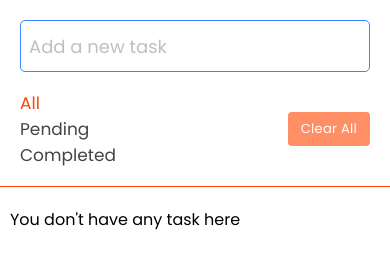
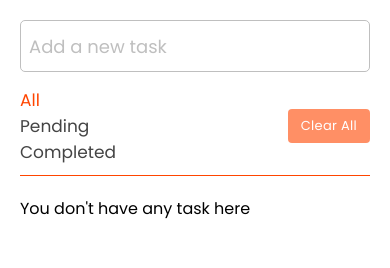
Before and after one commit to devhimal/todo, a plain HTML site: page index.html in a window 390 px wide. Drawn offline with nearby package versions, Linux system fonts and the light colour scheme.

Commit message:
issues fixed.

```diff
--- a/index.html
+++ b/index.html
@@ -4,7 +4,7 @@
     <meta charset="UTF-8" />
     <meta name="viewport" content="width=device-width, initial-scale=1.0" />
     <title>Himal Tamang | Todo List</title>
-    <!-- good fonts -->
+    <!-- google fonts -->
     <link rel="preconnect" href="https://fonts.googleapis.com" />
     <link rel="preconnect" href="https://fonts.gstatic.com" crossorigin />
     <link
@@ -26,15 +26,10 @@
             <span class="active" id="all">All</span>
             <span id="pending">Pending</span>
             <span id="completed">Completed</span>
-            <i class="fa-solid fa-trash-can"></i>
-            <i class="fa-solid fa-ellipsis"></i>
-            <i class="fa-regular fa-trash-can"></i>
           </div>
           <button class="clear-btn">Clear All</button>
         </div>
-        <ul class="task-box">
-
-        </ul>
+        <ul class="task-box"></ul>
       </div>
 
       <!-- scriptjs -->
--- a/styles.css
+++ b/styles.css
@@ -9,7 +9,7 @@ body {
   width: 100%;
   height: 100vh;
   overflow: hidden;
-  background-color: black;
+  background-color: orangered;
 }
 ::selection {
   color: #fff;
@@ -28,11 +28,7 @@ body {
   padding: 0 50px;
   position: relative;
 }
-/* .task-input img{
-  top: 50%;
-  position: absolute;
-  transform: translate(17px, -50%);
-} */
+
 .task-input input {
   height: 100%;
   width: 100%;
@@ -40,8 +36,9 @@ body {
   font-size: 18px;
   border-radius: 5px;
   padding: 0 20px 0 10px;
-  border: 1px solid #3C87FF;
+  border: 1px solid #bfbfbf;
 }
+
 .task-input input:focus,
 .task-input input.active {
   border: 1px solid orangered;
@@ -56,7 +53,8 @@ li {
   justify-content: space-between;
 }
 .controls {
-  padding: 18px 50px;
+  margin: 18px 50px;
+  padding: 10px 0px;
   border-bottom: 1px solid orangered;
 }
 .filters span {
@@ -200,6 +198,9 @@ li {
 .task-input input{
     padding: 0px 10px 0px 8px;
 }
+.controls{
+  margin: 5px 20px;
+}
 
 .controls .filters{
     display: flex;
@@ -213,15 +214,19 @@ li {
   .task-input {
     padding: 0 20px;
   }
-  .controls {
-    padding: 18px 20px;
-  }
+
   .task-box {
-    margin-top: 20px;
-    margin-right: 5px;
-    padding: 0 15px 10px 10px;
+    padding: 0px 20px;
   }
   .task label input {
     margin-top: 4px;
   }
 }
+
+
+@media (min-width: 1367px){
+  .wrapper{
+    margin: 50px auto;
+    border-radius: 10px;
+  }
+}
```
